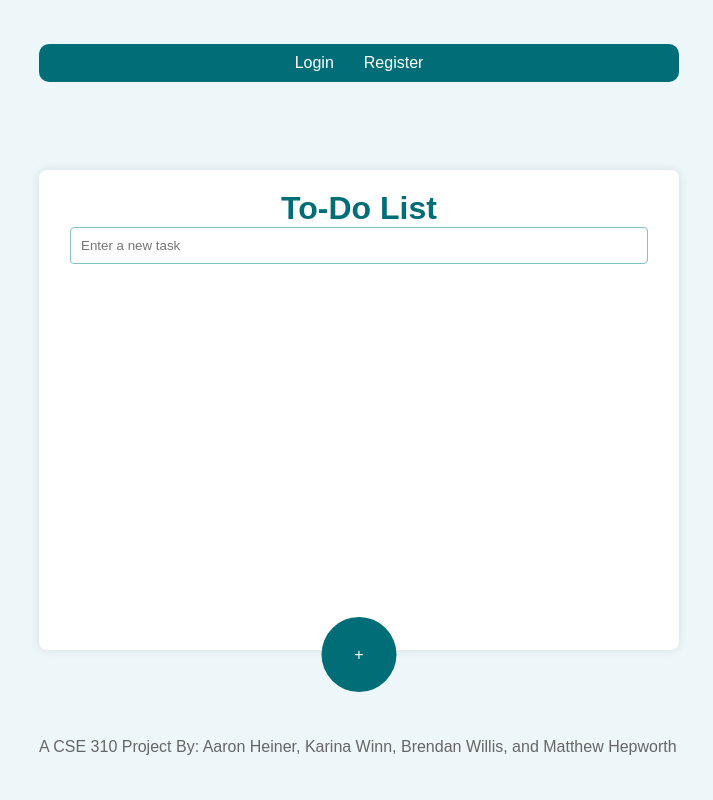
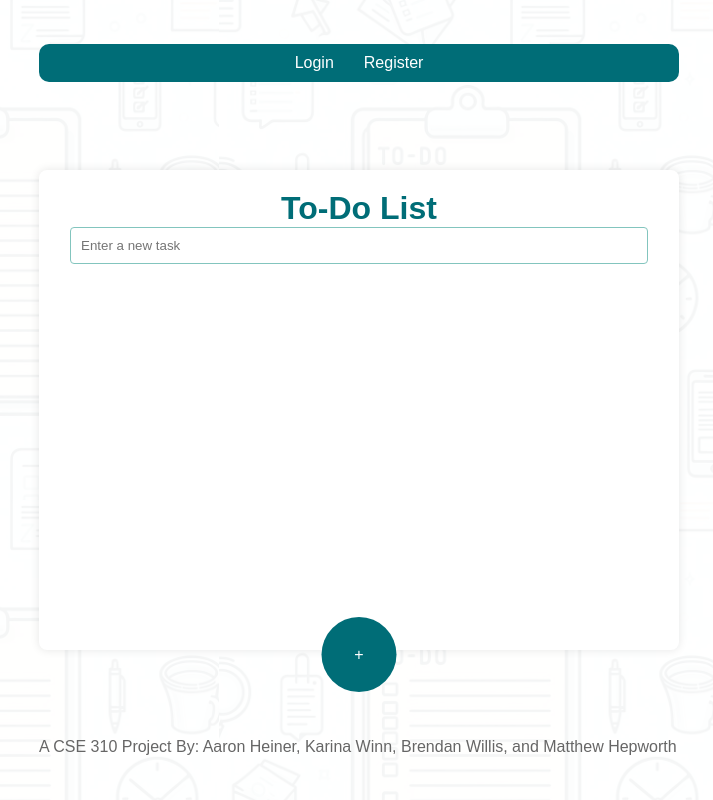
Before and after one commit to mwhepworth1/cse310-s1-cloud-databases, a Flask app: page / in a window 1280 px wide. Shown: the whole page, without its empty margins (281-994 px from the left). Run offline with Flask 3, Linux system fonts and the light colour scheme.

Commit message:
background img, fornow

```diff
--- a/assets/css/styles.css
+++ b/assets/css/styles.css
@@ -11,6 +11,11 @@
 body {
     font-family: Arial, sans-serif;
     background-color: #EDF6F9;
+    background-image: url('image.png');
+    background-repeat: repeat;
+    background-size: 500px 500px; /* Adjust the size as needed */
+    background-blend-mode: overlay;
+    background-color: rgba(253, 253, 253, 0.967);
     margin: 0;
     padding: 0;
     display: grid;
--- a/templates/index.html
+++ b/templates/index.html
@@ -10,8 +10,8 @@
 <body>
     <header>
         <nav>
-            <a href="loginpage.html" class="nav-link">Login</a>
-            <a href="registerpage.html" class="nav-link">Register</a>
+            <a href="/loginpage" class="nav-link">Login</a>
+            <a href="/registerpage" class="nav-link">Register</a>
         </nav>
     </header>
     <div class="container">
@@ -28,4 +28,4 @@
         <p>A CSE 310 Project By: Aaron Heiner, Karina Winn, Brendan Willis, and Matthew Hepworth</p>
     </footer>
 </body>
-</html>
+</html
```
Also changed, not shown: assets/css/image.png (added).
